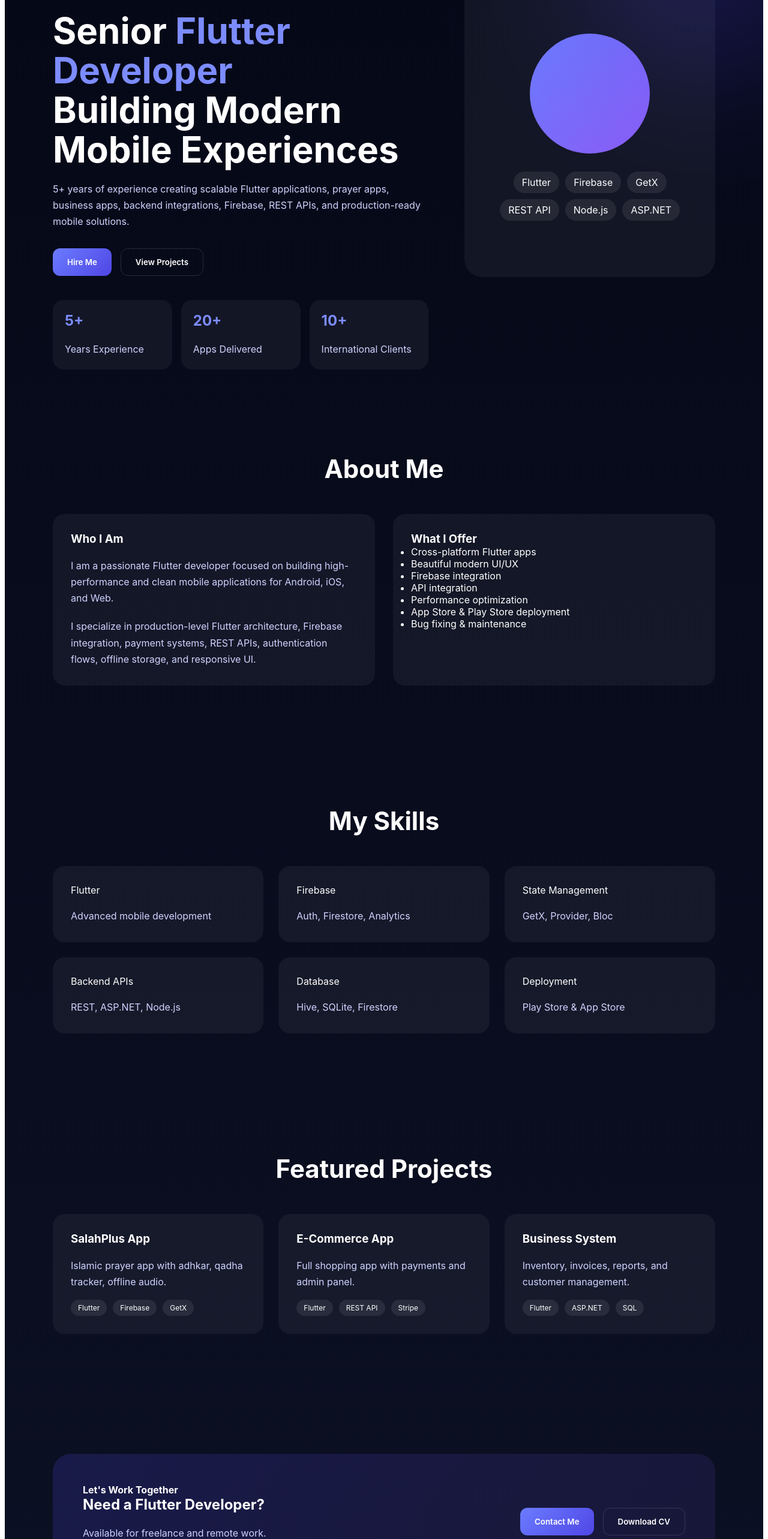
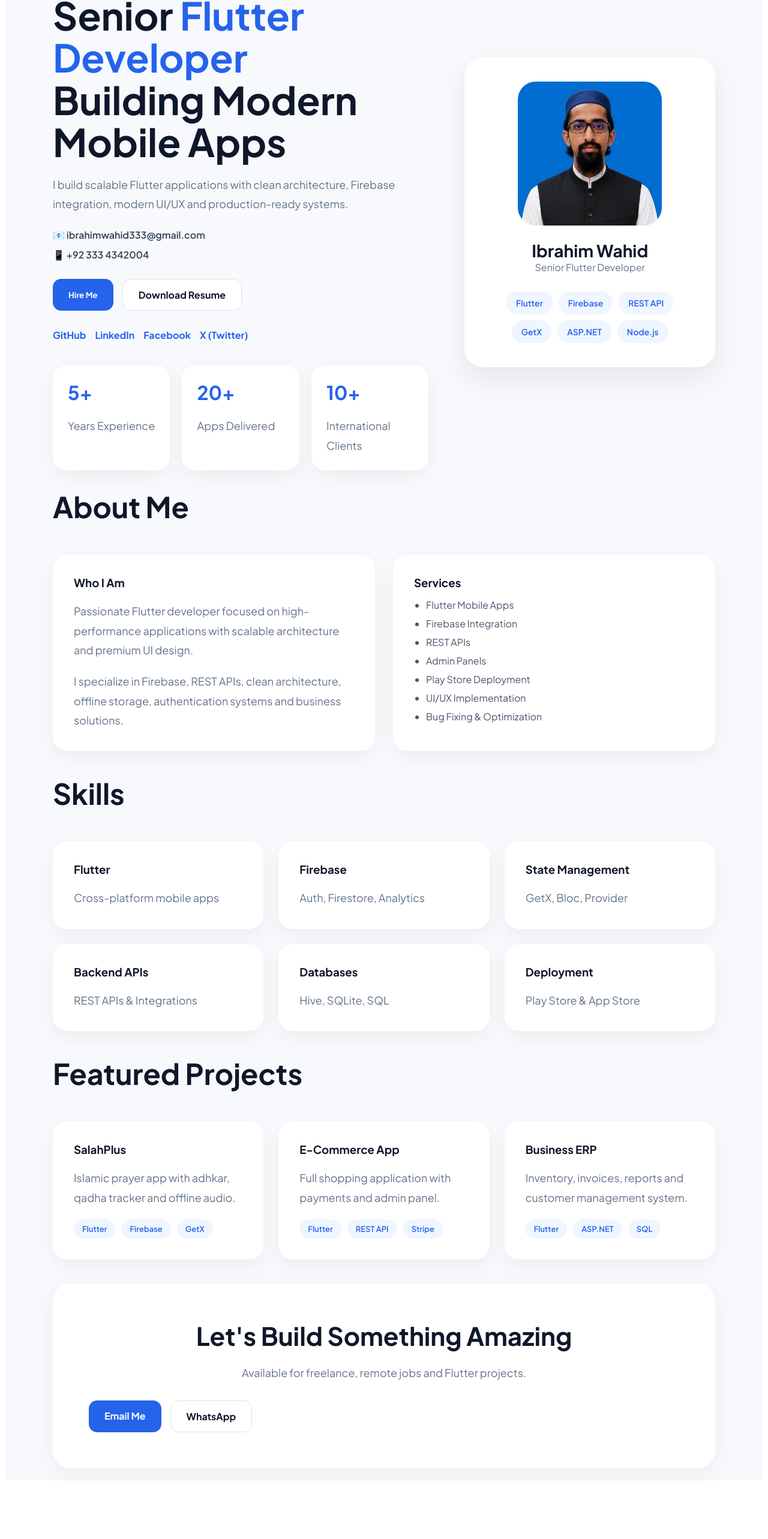
Before and after one commit to Khaaaaaaaaaaaan/Ibrahim_dev, an Angular app: page / in a window 1280 px wide. Shown: the part 180-2746 px from the top of the page at 60% size. After the commit the page ends 2656 px from the top, so only its background shows below. Built offline with nearby package versions, Linux system fonts and the light colour scheme.

Commit message:
add social links and create UI better

```diff
--- a/src/app/app.ts
+++ b/src/app/app.ts
@@ -5,68 +5,108 @@ import { Component } from '@angular/core';
   selector: 'app-root',
   standalone: true,
   imports: [CommonModule],
+
   template: `
     <div class="portfolio">
+      <!-- HEADER -->
+      <header class="header">
+        <div class="logo">Ibrahim Wahid</div>
 
-      <!-- HERO -->
-      <section class="hero">
-
-        <div class="bg-glow"></div>
-
-        <nav class="nav">
-          <div class="logo">Flutter Developer</div>
-
-          <div class="links">
+        <nav class="nav-links">
           <a href="#about">About</a>
           <a href="#skills">Skills</a>
           <a href="#projects">Projects</a>
           <a href="#contact">Contact</a>
-          </div>
         </nav>
 
-        <div class="hero-content">
+        <a href="/Ibrahim-Wahid-Resume.pdf" download="Ibrahim-Wahid-Resume.pdf" class="resume-btn">
+          Download CV
+        </a>
+      </header>
 
+      <!-- HERO -->
+      <section class="hero">
         <div class="left">
-            <span class="badge">Available for Remote Work</span>
+          <span class="badge"> Available For Remote Work </span>
 
           <h1>
             Senior <span>Flutter Developer</span><br />
-              Building Modern Mobile Experiences
+            Building Modern Mobile Apps
           </h1>
 
           <p>
-              5+ years of experience creating scalable Flutter applications,
-              prayer apps, business apps, backend integrations, Firebase,
-              REST APIs, and production-ready mobile solutions.
+            I build scalable Flutter applications with clean architecture, Firebase integration,
+            modern UI/UX and production-ready systems.
           </p>
+
+          <div class="contact-info">
+            <a href="mailto:ibrahim@email.com"> 📧 ibrahimwahid333@gmail.com </a>
+
+            <a href="https://wa.me/923001234567" target="_blank"> 📱 +92 333 4342004 </a>
+          </div>
 
           <div class="buttons">
             <button class="primary">Hire Me</button>
-              <button class="secondary">View Projects</button>
+
+            <a
+              href="/Ibrahim-Wahid-Resume.pdf"
+              download="Ibrahim-Wahid-Resume.pdf"
+              class="secondary"
+            >
+              Download Resume
+            </a>
           </div>
 
+          <!-- SOCIAL LINKS -->
+          <div class="socials">
+            <a href="https://github.com/Khaaaaaaaaaaaan" target="_blank"> GitHub </a>
+
+            <a href="https://www.linkedin.com/in/ibrahim-wahid-3b5509243" target="_blank">
+              LinkedIn
+            </a>
+
+            <a href="https://www.facebook.com/ibrahim.wahid.988" target="_blank"> Facebook </a>
+
+            <a href="https://x.com/Ibrahimwahid18" target="_blank"> X (Twitter) </a>
+          </div>
+
+          <!-- STATS -->
           <div class="stats">
-              <div class="card"><h2>5+</h2><p>Years Experience</p></div>
-              <div class="card"><h2>20+</h2><p>Apps Delivered</p></div>
-              <div class="card"><h2>10+</h2><p>International Clients</p></div>
+            <div class="card">
+              <h2>5+</h2>
+              <p>Years Experience</p>
+            </div>
+
+            <div class="card">
+              <h2>20+</h2>
+              <p>Apps Delivered</p>
+            </div>
+
+            <div class="card">
+              <h2>10+</h2>
+              <p>International Clients</p>
+            </div>
           </div>
         </div>
 
+        <!-- RIGHT -->
         <div class="right">
-            <div class="profile">
-              <div class="circle"></div>
+          <div class="profile-card">
+            <img src="/profile.jpg" alt="Ibrahim Wahid" />
+
+            <h3>Ibrahim Wahid</h3>
+
+            <span>Senior Flutter Developer</span>
 
             <div class="tech">
               <span>Flutter</span>
               <span>Firebase</span>
+              <span>REST API</span>
               <span>GetX</span>
-                <span>REST API</span>
+              <span>ASP.NET</span>
               <span>Node.js</span>
-                <span>ASP.NET</span>
             </div>
           </div>
-          </div>
-
         </div>
       </section>
 
@@ -75,48 +115,70 @@ import { Component } from '@angular/core';
         <h2 class="title">About Me</h2>
 
         <div class="grid-2">
-
           <div class="box">
             <h3>Who I Am</h3>
+
             <p>
-              I am a passionate Flutter developer focused on building
-              high-performance and clean mobile applications for Android,
-              iOS, and Web.
+              Passionate Flutter developer focused on high-performance applications with scalable
+              architecture and premium UI design.
             </p>
+
             <p>
-              I specialize in production-level Flutter architecture,
-              Firebase integration, payment systems, REST APIs,
-              authentication flows, offline storage, and responsive UI.
+              I specialize in Firebase, REST APIs, clean architecture, offline storage,
+              authentication systems and business solutions.
             </p>
           </div>
 
           <div class="box">
-            <h3>What I Offer</h3>
+            <h3>Services</h3>
+
             <ul>
-              <li>Cross-platform Flutter apps</li>
-              <li>Beautiful modern UI/UX</li>
-              <li>Firebase integration</li>
-              <li>API integration</li>
-              <li>Performance optimization</li>
-              <li>App Store & Play Store deployment</li>
-              <li>Bug fixing & maintenance</li>
+              <li>Flutter Mobile Apps</li>
+              <li>Firebase Integration</li>
+              <li>REST APIs</li>
+              <li>Admin Panels</li>
+              <li>Play Store Deployment</li>
+              <li>UI/UX Implementation</li>
+              <li>Bug Fixing & Optimization</li>
             </ul>
           </div>
-
         </div>
       </section>
 
       <!-- SKILLS -->
       <section id="skills" class="section">
-        <h2 class="title">My Skills</h2>
+        <h2 class="title">Skills</h2>
 
         <div class="grid-3">
-          <div class="box">Flutter <p>Advanced mobile development</p></div>
-          <div class="box">Firebase <p>Auth, Firestore, Analytics</p></div>
-          <div class="box">State Management <p>GetX, Provider, Bloc</p></div>
-          <div class="box">Backend APIs <p>REST, ASP.NET, Node.js</p></div>
-          <div class="box">Database <p>Hive, SQLite, Firestore</p></div>
-          <div class="box">Deployment <p>Play Store & App Store</p></div>
+          <div class="box">
+            <h3>Flutter</h3>
+            <p>Cross-platform mobile apps</p>
+          </div>
+
+          <div class="box">
+            <h3>Firebase</h3>
+            <p>Auth, Firestore, Analytics</p>
+          </div>
+
+          <div class="box">
+            <h3>State Management</h3>
+            <p>GetX, Bloc, Provider</p>
+          </div>
+
+          <div class="box">
+            <h3>Backend APIs</h3>
+            <p>REST APIs & Integrations</p>
+          </div>
+
+          <div class="box">
+            <h3>Databases</h3>
+            <p>Hive, SQLite, SQL</p>
+          </div>
+
+          <div class="box">
+            <h3>Deployment</h3>
+            <p>Play Store & App Store</p>
+          </div>
         </div>
       </section>
 
@@ -125,62 +187,68 @@ import { Component } from '@angular/core';
         <h2 class="title">Featured Projects</h2>
 
         <div class="grid-3">
+          <div class="box project">
+            <h3>SalahPlus</h3>
 
-          <div class="box project">
-            <h3>SalahPlus App</h3>
-            <p>Islamic prayer app with adhkar, qadha tracker, offline audio.</p>
+            <p>Islamic prayer app with adhkar, qadha tracker and offline audio.</p>
+
             <div class="tags">
-              <span>Flutter</span><span>Firebase</span><span>GetX</span>
+              <span>Flutter</span>
+              <span>Firebase</span>
+              <span>GetX</span>
             </div>
           </div>
 
           <div class="box project">
             <h3>E-Commerce App</h3>
-            <p>Full shopping app with payments and admin panel.</p>
+
+            <p>Full shopping application with payments and admin panel.</p>
+
             <div class="tags">
-              <span>Flutter</span><span>REST API</span><span>Stripe</span>
+              <span>Flutter</span>
+              <span>REST API</span>
+              <span>Stripe</span>
             </div>
           </div>
 
           <div class="box project">
-            <h3>Business System</h3>
-            <p>Inventory, invoices, reports, and customer management.</p>
+            <h3>Business ERP</h3>
+
+            <p>Inventory, invoices, reports and customer management system.</p>
+
             <div class="tags">
-              <span>Flutter</span><span>ASP.NET</span><span>SQL</span>
+              <span>Flutter</span>
+              <span>ASP.NET</span>
+              <span>SQL</span>
             </div>
           </div>
-
         </div>
       </section>
 
       <!-- CONTACT -->
       <section id="contact" class="section">
-        <div class="contact">
+        <div class="contact-box">
+          <h2>Let's Build Something Amazing</h2>
 
-          <div>
-            <h4>Let's Work Together</h4>
-            <h2>Need a Flutter Developer?</h2>
-            <p>Available for freelance and remote work.</p>
-          </div>
+          <p>Available for freelance, remote jobs and Flutter projects.</p>
 
           <div class="buttons">
-            <button class="primary">Contact Me</button>
-            <button class="secondary">Download CV</button>
+            <a href="mailto:ibrahim@email.com" class="primary"> Email Me </a>
+
+            <a href="https://wa.me/923334342004" target="_blank" class="secondary"> WhatsApp </a>
           </div>
-
         </div>
       </section>
-
     </div>
   `,
-  styles: [`
 
-  /* RESET */
+  styles: [
+    `
       * {
         margin: 0;
         padding: 0;
         box-sizing: border-box;
-    font-family: Inter, sans-serif;
+        font-family: 'Plus Jakarta Sans', sans-serif;
       }
 
       html {
@@ -188,111 +256,145 @@ import { Component } from '@angular/core';
       }
 
       body {
-    background: #050816;
+        background: #f7f9fc;
       }
 
       .portfolio {
+        background: #f7f9fc;
+        color: #0f172a;
+      }
+
+      /* HEADER */
+      .header {
+        position: sticky;
+        top: 0;
+        z-index: 1000;
+
+        display: flex;
+        justify-content: space-between;
+        align-items: center;
+
+        padding: 20px 80px;
+
+        background: rgba(255, 255, 255, 0.85);
+        backdrop-filter: blur(14px);
+
+        border-bottom: 1px solid #e2e8f0;
+      }
+
+      .logo {
+        font-size: 26px;
+        font-weight: 800;
+        color: #2563eb;
+      }
+
+      .nav-links {
+        display: flex;
+        gap: 30px;
+      }
+
+      .nav-links a {
+        text-decoration: none;
+        color: #334155;
+        font-weight: 600;
+        transition: 0.3s;
+      }
+
+      .nav-links a:hover {
+        color: #2563eb;
+      }
+
+      .resume-btn {
+        background: #2563eb;
         color: white;
-    background: linear-gradient(180deg, #050816, #0b1023);
-    overflow-x: hidden;
+        padding: 12px 24px;
+        border-radius: 12px;
+        text-decoration: none;
+        font-weight: 600;
       }
 
       /* HERO */
       .hero {
         min-height: 100vh;
-    padding: 40px 80px;
-    position: relative;
-  }
 
-  .bg-glow {
-    position: absolute;
-    width: 600px;
-    height: 600px;
-    background: radial-gradient(circle, #4f46e5, transparent 70%);
-    filter: blur(120px);
-    top: -200px;
-    right: -200px;
-    opacity: 0.4;
-  }
-
-  .nav {
-    display: flex;
-    justify-content: space-between;
-    align-items: center;
-  }
-
-  .logo {
-    font-size: 28px;
-    font-weight: 700;
-    color: #7c8cff;
-  }
-
-  .links {
-    display: flex;
-    gap: 25px;
-  }
-
-  .links a {
-    color: white;
-    text-decoration: none;
-  }
-
-  .hero-content {
         display: grid;
         grid-template-columns: 1.2fr 0.8fr;
         gap: 60px;
-    margin-top: 60px;
+
+        align-items: center;
+
+        padding: 10px 80px;
       }
 
       .badge {
-    background: rgba(255,255,255,0.08);
-    padding: 8px 16px;
+        background: #c2f0f0;
+        color: #1ed83a;
+
+        padding: 10px 18px;
         border-radius: 999px;
+
         display: inline-block;
-    margin-bottom: 20px;
+        font-weight: 700;
       }
 
       h1 {
-    font-size: 60px;
+        font-size: 64px;
         line-height: 1.1;
+        margin-top: 25px;
       }
 
       h1 span {
-    color: #7c8cff;
+        color: #2563eb;
       }
 
       p {
         margin-top: 20px;
-    color: #cfd3ff;
-    line-height: 1.7;
+        color: #64748b;
+        line-height: 1.8;
+        font-size: 18px;
+      }
+
+      .contact-info {
+        display: flex;
+        flex-direction: column;
+        gap: 12px;
+        margin-top: 25px;
+      }
+
+      .contact-info a {
+        color: #334155;
+        text-decoration: none;
+        font-weight: 600;
       }
 
       /* BUTTONS */
       .buttons {
         display: flex;
         gap: 15px;
+        flex-wrap: wrap;
         margin-top: 30px;
-    flex-wrap: wrap;
       }
 
-  .primary, .secondary {
-    padding: 14px 24px;
-    border-radius: 12px;
+      .primary,
+      .secondary {
+        padding: 15px 26px;
+        border-radius: 14px;
+        text-decoration: none;
+        border: none;
         cursor: pointer;
+        font-weight: 700;
         transition: 0.3s;
-    font-weight: 600;
       }
 
       .primary {
-    background: linear-gradient(135deg,#6b7cff,#4f46e5);
-    border: none;
+        background: #2563eb;
         color: white;
       }
 
       .secondary {
-    background: transparent;
-    border: 1px solid #ffffff22;
-    color: white;
+        background: white;
+        color: #0f172a;
+        border: 1px solid #dbe2ea;
       }
 
       .primary:hover,
@@ -300,147 +402,203 @@ import { Component } from '@angular/core';
         transform: translateY(-4px);
       }
 
+      /* SOCIALS */
+      .socials {
+        display: flex;
+        gap: 15px;
+        margin-top: 30px;
+        flex-wrap: wrap;
+      }
+
+      .socials a {
+        text-decoration: none;
+        color: #2563eb;
+        font-weight: 700;
+      }
+
       /* STATS */
       .stats {
         display: grid;
-    grid-template-columns: repeat(3,1fr);
-    gap: 15px;
+        grid-template-columns: repeat(3, 1fr);
+        gap: 20px;
         margin-top: 40px;
       }
 
       .card {
-    background: rgba(255,255,255,0.05);
-    padding: 20px;
-    border-radius: 18px;
+        background: white;
+        padding: 25px;
+        border-radius: 22px;
+        box-shadow: 0 10px 30px rgba(0, 0, 0, 0.05);
       }
 
       .card h2 {
-    color: #7c8cff;
+        color: #2563eb;
+        font-size: 32px;
       }
 
       /* PROFILE */
-  .profile {
-    background: rgba(255,255,255,0.05);
+      .profile-card {
+        background: white;
+        padding: 40px;
         border-radius: 30px;
-    padding: 40px;
-    min-height: 500px;
-    display: flex;
-    justify-content: center;
-    align-items: center;
-    flex-direction: column;
+        text-align: center;
+
+        box-shadow: 0 20px 50px rgba(0, 0, 0, 0.08);
       }
 
-  .circle {
-    width: 200px;
-    height: 200px;
-    border-radius: 50%;
-    background: linear-gradient(135deg,#6b7cff,#8b5cf6);
+      .profile-card img {
+        width: 240px;
+        height: 240px;
+        object-fit: cover;
+        border-radius: 30px;
+      }
+
+      .profile-card h3 {
+        margin-top: 20px;
+        font-size: 28px;
+      }
+
+      .profile-card span {
+        color: #64748b;
       }
 
       .tech {
         display: flex;
         flex-wrap: wrap;
         gap: 10px;
+        justify-content: center;
         margin-top: 30px;
-    justify-content: center;
       }
 
       .tech span {
-    background: rgba(255,255,255,0.08);
-    padding: 8px 14px;
+        background: #eff6ff;
+        color: #2563eb;
+
+        padding: 10px 16px;
         border-radius: 999px;
+
+        font-size: 14px;
+        font-weight: 600;
       }
 
       /* SECTIONS */
       .section {
-    padding: 100px 80px;
+        padding: 20px 80px;
       }
 
       .title {
-    text-align: center;
-    font-size: 42px;
+        font-size: 48px;
         margin-bottom: 50px;
       }
 
       .grid-2 {
         display: grid;
-    grid-template-columns: repeat(2,1fr);
+        grid-template-columns: repeat(2, 1fr);
         gap: 30px;
       }
 
       .grid-3 {
         display: grid;
-    grid-template-columns: repeat(3,1fr);
+        grid-template-columns: repeat(3, 1fr);
         gap: 25px;
       }
 
       .box {
-    background: rgba(255,255,255,0.05);
-    padding: 30px;
-    border-radius: 20px;
+        background: white;
+        padding: 35px;
+        border-radius: 24px;
+
+        box-shadow: 0 10px 30px rgba(0, 0, 0, 0.05);
+
         transition: 0.3s;
       }
 
       .box:hover {
         transform: translateY(-8px);
-    border: 1px solid #7c8cff55;
+      }
+
+      .box h3 {
+        margin-bottom: 15px;
+      }
+
+      .box ul {
+        padding-left: 20px;
+        margin-top: 15px;
+      }
+
+      .box li {
+        margin-bottom: 10px;
+        color: #475569;
       }
 
       .tags {
-    margin-top: 15px;
         display: flex;
         gap: 10px;
         flex-wrap: wrap;
+        margin-top: 20px;
       }
 
       .tags span {
-    background: rgba(255,255,255,0.08);
-    padding: 6px 12px;
+        background: #eff6ff;
+        color: #2563eb;
+
+        padding: 8px 14px;
         border-radius: 999px;
-    font-size: 12px;
+        font-size: 13px;
+        font-weight: 600;
       }
 
       /* CONTACT */
-  .contact {
-    display: flex;
-    justify-content: space-between;
-    align-items: center;
-    padding: 50px;
+      .contact-box {
+        background: white;
+        padding: 60px;
         border-radius: 30px;
-    background: linear-gradient(135deg, rgba(79,70,229,0.2), rgba(139,92,246,0.1));
+        text-align: center;
+
+        box-shadow: 0 10px 40px rgba(0, 0, 0, 0.05);
+      }
+
+      .contact-box h2 {
+        font-size: 42px;
       }
 
       /* RESPONSIVE */
       @media (max-width: 1100px) {
-    .hero-content {
-      grid-template-columns: 1fr;
-    }
-
+        .hero,
         .grid-2,
         .grid-3,
         .stats {
           grid-template-columns: 1fr;
         }
 
+        .header {
+          padding: 20px;
+          flex-direction: column;
+          gap: 20px;
+        }
+
+        .hero {
+          padding: 50px 20px;
+        }
+
+        .section {
+          padding: 70px 20px;
+        }
+
         h1 {
           font-size: 42px;
         }
 
-    .contact {
-      flex-direction: column;
-      gap: 20px;
-      text-align: center;
+        .title {
+          font-size: 36px;
         }
 
-    .hero {
-      padding: 30px 20px;
-    }
-
-    .section {
-      padding: 60px 20px;
+        .profile-card img {
+          width: 180px;
+          height: 180px;
         }
       }
-
-  `]
+    `,
+  ],
 })
 export class App {}
```
Also changed, not shown: public/profile.jpg (added), 1 other file (tests, documents, lock files or other folders). Lines whose indentation alone changed are shown as unchanged.
